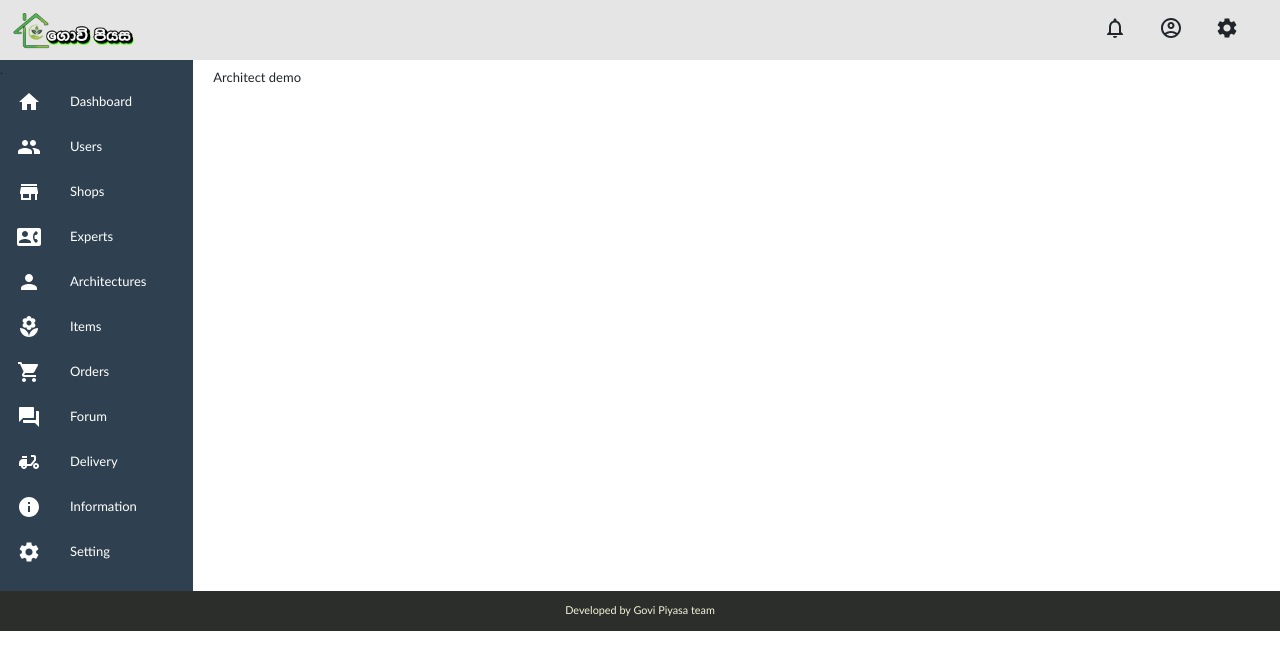
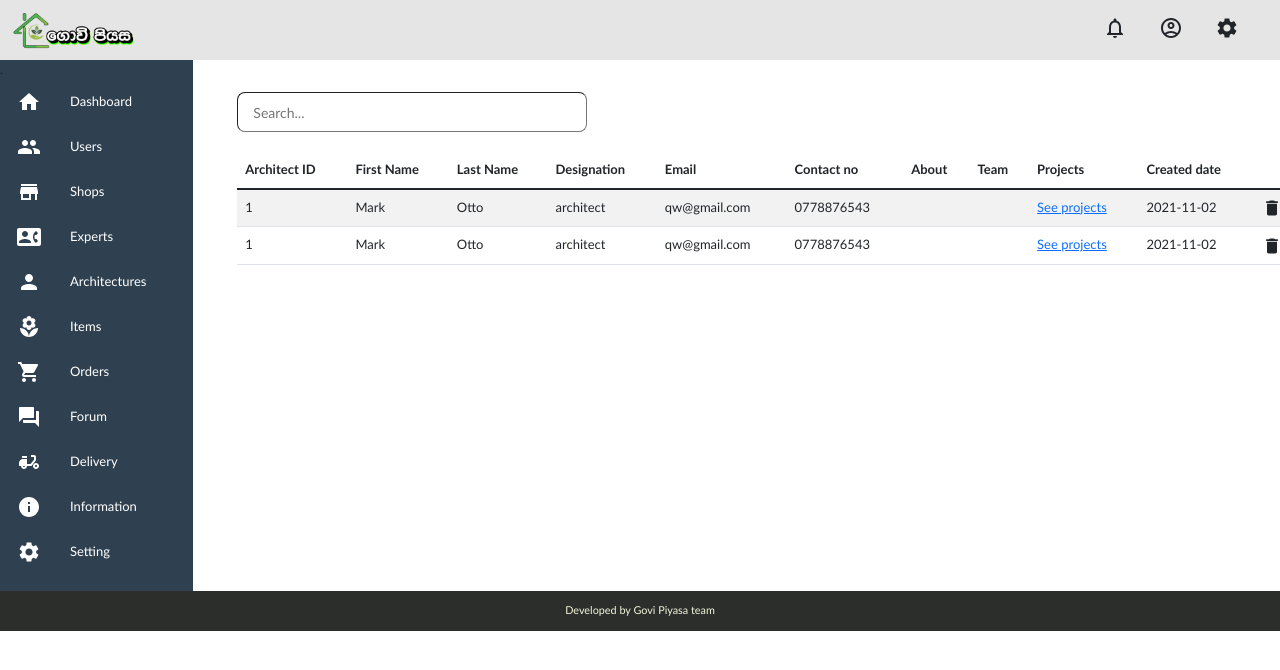
Before and after one commit to RaveenLakshitha/GoviPiyasa_Team, a React (Create React App) app in the folder AdminApp/: page /architect in a window 1280 px wide. Shown: the top 670 px of the page. Built offline with nearby package versions, Linux system fonts and the light colour scheme.

Commit message:
add the data table

```diff
--- a/AdminApp/src/components/Architect.js
+++ b/AdminApp/src/components/Architect.js
@@ -1,7 +1,66 @@
+import Table from 'react-bootstrap/Table';
+import DeleteIcon from '@mui/icons-material/Delete';
+import { Link } from 'react-router-dom';
+
 const Architect = () => {
   return (
-    <div>
-      Architect demo
+    <div className="m-1">
+      <div className="row">
+        <div className="col-6">
+
+          <input type="text" placeholder="Search..."/>
+        </div>
+
+      </div>
+
+      <div className="w-100">
+      <Table striped hover responsive className="table">
+        <thead>
+          <tr>
+            <th>Architect ID</th>
+            <th>First Name</th>
+            <th>Last Name</th>
+            <th>Designation</th>
+            <th>Email</th>
+            <th>Contact no</th>
+            <th>About</th>
+            <th>Team</th>
+            <th>Projects</th>
+            <th>Created date</th>
+            <th></th>
+          </tr>
+        </thead>
+        <tbody>
+          <tr>
+            <td>1</td>
+            <td>Mark</td>
+            <td>Otto</td>
+            <td>architect</td>
+            <td>qw@gmail.com</td>
+            <td>0778876543</td>
+            <td></td>
+            <td></td>
+            <td><Link to='/projectDetails'>See projects</Link></td>
+            <td>2021-11-02</td>
+            <td><DeleteIcon fontSize='small'/></td>
+          </tr>
+          <tr>
+            <td>1</td>
+            <td>Mark</td>
+            <td>Otto</td>
+            <td>architect</td>
+            <td>qw@gmail.com</td>
+            <td>0778876543</td>
+            <td></td>
+            <td></td>
+            <td><Link to='/projectDetails'>See projects</Link></td>
+            <td>2021-11-02</td>
+            <td><DeleteIcon fontSize='small'/></td>
+          </tr>
+
+        </tbody>
+      </Table>
+      </div>
     </div>
   );
 }
```
